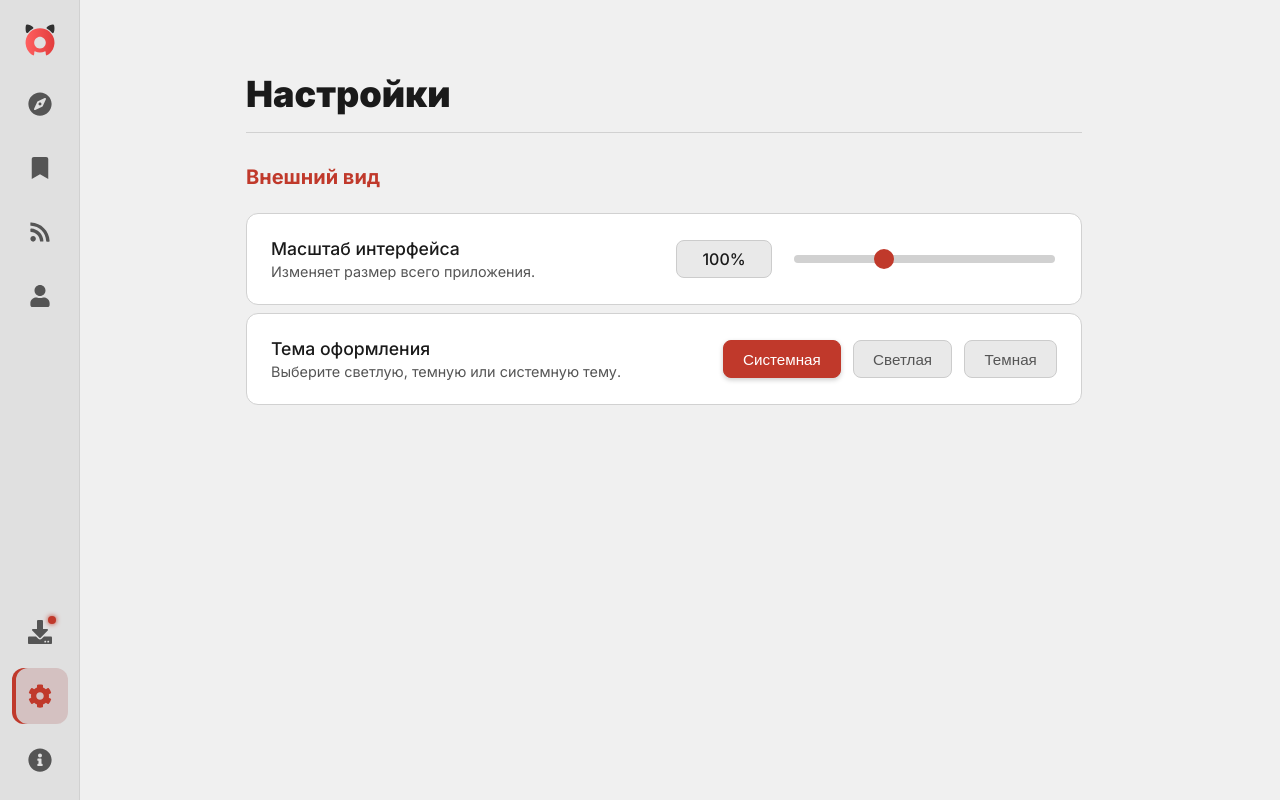
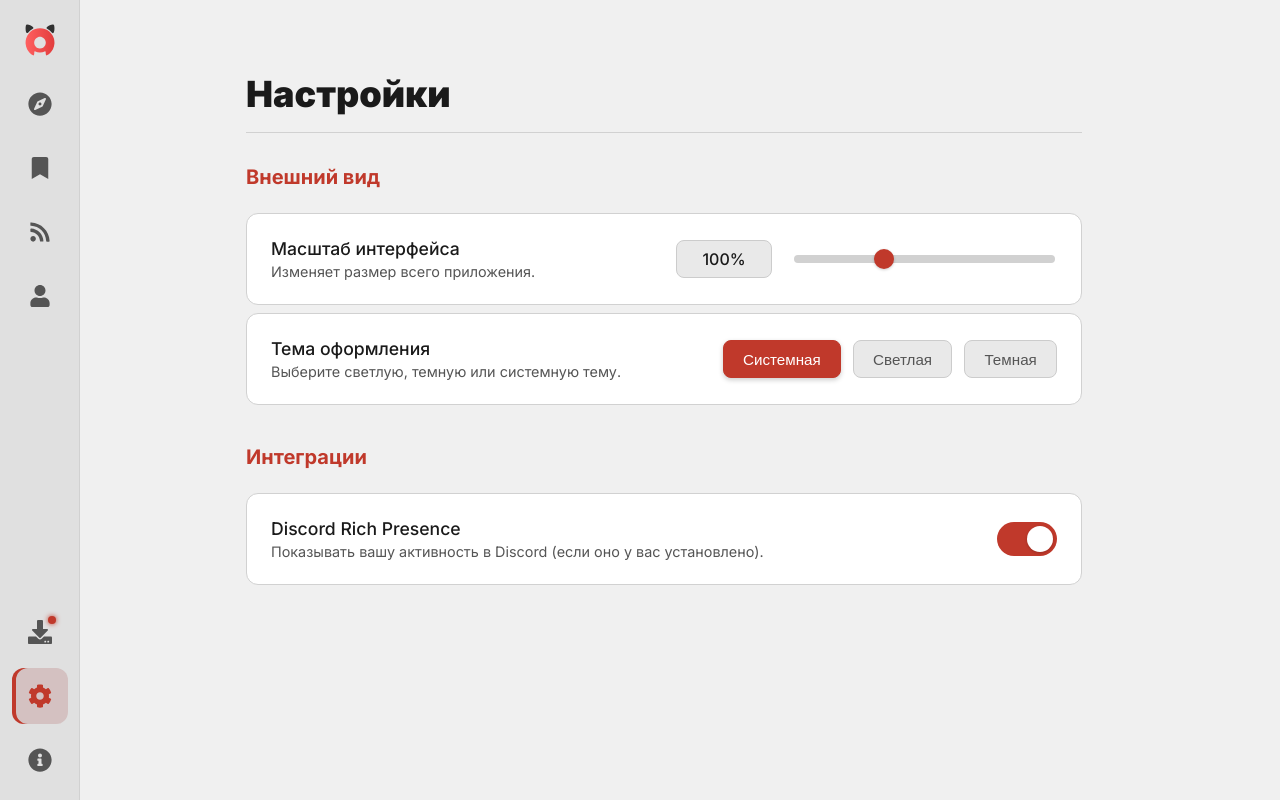
Before and after one commit to Taskov1ch-Repos/anixart-desktop, a React (Vite) app: page /settings in a window 1280 px wide. Built offline with nearby package versions, Linux system fonts and the light colour scheme; what anixartjs would draw is missing.

Commit message:
feat: возможность отключения Discord RPC

```diff
--- a/src/routes/Settings/Settings.css
+++ b/src/routes/Settings/Settings.css
@@ -9,9 +9,9 @@
 .settings-title {
 	font-size: 2.25rem;
 	font-weight: 900;
-	color: #fff;
+	color: var(--text-color);
 	margin-bottom: 2rem;
-	border-bottom: 1px solid #222;
+	border-bottom: 1px solid var(--border-color);
 	padding-bottom: 1rem;
 }
 
@@ -22,7 +22,7 @@
 .section-title {
 	font-size: 1.25rem;
 	font-weight: 700;
-	color: #E23D3D;
+	color: var(--primary-color);
 	margin-bottom: 1.5rem;
 }
 
@@ -32,8 +32,8 @@
 	justify-content: space-between;
 	align-items: center;
 	gap: 1.5rem;
-	background: #101010;
-	border: 1px solid #222;
+	background: var(--secondary-background);
+	border: 1px solid var(--border-color);
 	border-radius: 0.75rem;
 	padding: 1.5rem;
 	margin-bottom: 0.5rem;
@@ -47,14 +47,14 @@
 .setting-info label {
 	font-size: 1.1rem;
 	font-weight: 500;
-	color: #f5f5f5;
+	color: var(--text-color);
 	display: block;
 	margin-bottom: 0.25rem;
 }
 
 .setting-info p {
 	font-size: 0.9rem;
-	color: #888;
+	color: var(--navbar-icon-color);
 	margin: 0;
 }
 
@@ -64,74 +64,68 @@
 	gap: 1.25rem;
 	flex: 1;
 	min-width: 18.75rem;
+	justify-content: flex-start;
 }
 
 .scale-value {
 	font-size: 1rem;
 	font-weight: 500;
-	color: #fff;
-	background: #1f1f1f;
-	border: 1px solid #333;
+	color: var(--text-color);
+	background: var(--input-background);
+	border: 1px solid var(--input-border);
 	padding: 0.5rem 0.75rem;
 	border-radius: 0.5rem;
 	width: 4.375rem;
 	text-align: center;
 }
 
-.slider {
+input[type="range"].slider {
 	-webkit-appearance: none;
 	appearance: none;
 	width: 100%;
 	height: 0.5rem;
-	background: #222;
+	background: var(--border-color);
 	border-radius: 0.25rem;
 	outline: none;
-	transition: opacity 0.2s;
+	transition: background-color 0.2s;
 	flex: 1;
 }
 
-.slider::-webkit-slider-thumb {
+input[type="range"].slider::-webkit-slider-thumb {
 	-webkit-appearance: none;
 	appearance: none;
 	width: 1.25rem;
 	height: 1.25rem;
-	background: #E23D3D;
+	background: var(--primary-color);
 	border-radius: 50%;
 	cursor: pointer;
 	transition: background 0.2s;
+	box-shadow: 0 1px 3px rgba(0, 0, 0, 0.2);
 }
 
-.slider::-webkit-slider-thumb:hover {
-	background: #FF6060;
+input[type="range"].slider::-webkit-slider-thumb:hover {
+	background: var(--primary-color-hover);
 }
 
-.slider::-moz-range-thumb {
+input[type="range"].slider::-moz-range-thumb {
 	width: 1.25rem;
 	height: 1.25rem;
-	background: #E23D3D;
+	background: var(--primary-color);
 	border-radius: 50%;
 	cursor: pointer;
 	border: none;
 	transition: background 0.2s;
+	box-shadow: 0 1px 3px rgba(0, 0, 0, 0.2);
 }
 
-.slider::-moz-range-thumb:hover {
-	background: #FF6060;
-}
-
-.setting-control.theme-control {
-	justify-content: flex-end;
-	flex: 0 1 auto;
-	min-width: 9.375rem;
+input[type="range"].slider::-moz-range-thumb:hover {
+	background: var(--primary-color-hover);
 }
 
 .setting-control.theme-buttons {
-	display: flex;
-	gap: 0.75rem;
 	justify-content: flex-end;
 	flex-wrap: wrap;
-	flex: 1;
-	min-width: 15.625rem;
+	gap: 0.75rem;
 }
 
 .theme-button {
@@ -143,7 +137,7 @@
 	background-color: var(--input-background);
 	color: var(--navbar-icon-color);
 	cursor: pointer;
-	transition: background-color 0.2s ease, color 0.2s ease, border-color 0.2s ease;
+	transition: background-color 0.2s ease, color 0.2s ease, border-color 0.2s ease, box-shadow 0.2s ease;
 	outline: none;
 }
 
@@ -162,3 +156,92 @@
 .theme-button:focus-visible {
 	box-shadow: 0 0 0 0.1875rem color-mix(in srgb, var(--primary-color) 40%, transparent);
 }
+
+.setting-control.toggle-control {
+	justify-content: flex-end;
+	flex: 0 1 auto;
+	min-width: 3.75rem;
+}
+
+.switch {
+	position: relative;
+	display: inline-block;
+	width: 3.75rem;
+	height: 2.125rem;
+}
+
+.switch input {
+	opacity: 0;
+	width: 0;
+	height: 0;
+}
+
+.switch .slider {
+	position: absolute;
+	cursor: pointer;
+	top: 0;
+	left: 0;
+	right: 0;
+	bottom: 0;
+	background-color: var(--input-border, #ccc);
+	transition: .4s;
+}
+
+.switch .slider:before {
+	position: absolute;
+	content: "";
+	height: 1.625rem;
+	width: 1.625rem;
+	left: 0.25rem;
+	bottom: 0.25rem;
+	background-color: white;
+	transition: .4s;
+	box-shadow: 0 1px 3px rgba(0, 0, 0, 0.2);
+}
+
+input:checked+.slider {
+	background-color: var(--primary-color, #E23D3D);
+}
+
+input:focus+.slider {
+	box-shadow: 0 0 0 3px color-mix(in srgb, var(--primary-color) 30%, transparent);
+}
+
+input:checked+.slider:before {
+	transform: translateX(1.625rem);
+}
+
+.slider.round {
+	border-radius: 2.125rem;
+}
+
+.slider.round:before {
+	border-radius: 50%;
+}
+
+html[data-theme="dark"] .switch .slider {
+	background-color: var(--input-border, #333);
+}
+
+html[data-theme="dark"] .switch .slider:before {
+	background-color: #555;
+}
+
+html[data-theme="dark"] .switch input:checked+.slider {
+	background-color: var(--primary-color, #E23D3D);
+}
+
+html[data-theme="dark"] .switch input:checked+.slider:before {
+	background-color: #f0f0f0;
+}
+
+html[data-theme="dark"] .switch input:focus+.slider {
+	box-shadow: 0 0 0 3px color-mix(in srgb, var(--primary-color, #E23D3D) 30%, transparent);
+}
+
+.setting-warning {
+	font-size: 0.8rem !important;
+	color: #e67e22 !important;
+	margin-top: 0.5rem !important;
+	font-weight: 500;
+}
--- a/src/routes/Settings/Settings.tsx
+++ b/src/routes/Settings/Settings.tsx
@@ -1,5 +1,6 @@
 import React, { useState, useEffect } from "react";
 import { motion } from "framer-motion";
+import { invoke } from "@tauri-apps/api/core";
 import {
 	applyAppZoom,
 	saveAppZoom,
@@ -7,7 +8,9 @@ import {
 	loadThemePreference,
 	saveThemePreference,
 	applyTheme,
-	listenToSystemThemeChanges
+	listenToSystemThemeChanges,
+	loadRpcPreference,
+	saveRpcPreference
 } from "../../utils/settingsStore";
 import "./Settings.css";
 
@@ -23,11 +26,15 @@ const getInitialZoom = (): number => {
 export const Settings: React.FC = () => {
 	const [scale, setScale] = useState(getInitialZoom);
 	const [currentTheme, setCurrentTheme] = useState<Theme>("system");
+	const [isRpcEnabled, setIsRpcEnabled] = useState<boolean>(true);
+	const [showRpcRestartWarning, setShowRpcRestartWarning] = useState<boolean>(false);
 
 	useEffect(() => {
 		loadThemePreference().then(savedTheme => {
 			setCurrentTheme(savedTheme);
-			listenToSystemThemeChanges(savedTheme);
+		});
+		loadRpcPreference().then(savedRpcPref => {
+			setIsRpcEnabled(savedRpcPref);
 		});
 	}, []);
 
@@ -47,6 +54,21 @@ export const Settings: React.FC = () => {
 			applyTheme(newTheme);
 			saveThemePreference(newTheme);
 			listenToSystemThemeChanges(newTheme);
+		}
+	};
+
+	const handleRpcToggleChange = (event: React.ChangeEvent<HTMLInputElement>) => {
+		const newRpcState = event.target.checked;
+		setIsRpcEnabled(newRpcState);
+		saveRpcPreference(newRpcState);
+		setShowRpcRestartWarning(false);
+
+		if (newRpcState) {
+			console.log("Settings: RPC preference enabled. Restart required.");
+			setShowRpcRestartWarning(true);
+		} else {
+			console.log("Settings: Disabling RPC");
+			invoke("rpc_disconnect").catch(console.error);
 		}
 	};
 
@@ -109,7 +131,32 @@ export const Settings: React.FC = () => {
 							</button>
 						</div>
 					</div>
+				</section>
 
+				<section className="settings-section">
+					<h2 className="section-title">Интеграции</h2>
+					<div className="setting-item">
+						<div className="setting-info">
+							<label htmlFor="rpc-toggle">Discord Rich Presence</label>
+							<p>Показывать вашу активность в Discord (если оно у вас установлено).</p>
+							{showRpcRestartWarning && (
+								<p className="setting-warning">
+									⚠️ Требуется перезапуск приложения для активации Discord RPC.
+								</p>
+							)}
+						</div>
+						<div className="setting-control toggle-control">
+							<label className="switch">
+								<input
+									type="checkbox"
+									id="rpc-toggle"
+									checked={isRpcEnabled}
+									onChange={handleRpcToggleChange}
+								/>
+								<span className="slider round"></span>
+							</label>
+						</div>
+					</div>
 				</section>
 			</div>
 		</motion.div>
--- a/src/utils/settingsStore.ts
+++ b/src/utils/settingsStore.ts
@@ -3,9 +3,10 @@ import { LazyStore } from "@tauri-apps/plugin-store";
 const isTauri = !!(window as any).__TAURI__;
 
 export type Theme = "system" | "light" | "dark";
+
 const THEME_KEY = "appTheme";
-
 const APP_ZOOM_KEY = "appZoom";
+const DISCORD_RPC_ENABLED_KEY = "discordRpcEnabled";
 
 let tauriStore: LazyStore | null = null;
 
@@ -134,3 +135,37 @@ export const listenToSystemThemeChanges = (currentPreference: Theme) => {
 		systemThemeListener = null;
 	}
 };
+
+export const loadRpcPreference = async (): Promise<boolean> => {
+	let enabled: boolean | undefined | null = undefined;
+	try {
+		if (isTauri) {
+			const store = getTauriStore();
+			enabled = await store?.get<boolean>(DISCORD_RPC_ENABLED_KEY) ?? true;
+		} else {
+			const enabledStr = localStorage.getItem(DISCORD_RPC_ENABLED_KEY);
+			enabled = enabledStr === null ? true : enabledStr === 'true';
+		}
+	} catch (error) {
+		console.error("Failed to load RPC preference, defaulting to true.", error);
+		enabled = true;
+	}
+
+	return !!enabled;
+};
+
+export const saveRpcPreference = async (enabled: boolean) => {
+	try {
+		if (isTauri) {
+			const store = getTauriStore();
+			if (store) {
+				await store.set(DISCORD_RPC_ENABLED_KEY, enabled);
+				await store.save();
+			} else { console.error("Tauri store is not available to save RPC preference."); }
+		} else {
+			localStorage.setItem(DISCORD_RPC_ENABLED_KEY, enabled.toString());
+		}
+	} catch (error) {
+		console.error("Failed to save RPC preference.", error);
+	}
+};
```
Also changed, not shown: src/contexts/RPCContext.tsx (+56 -17 lines), 1 other file (tests, documents, lock files or other folders).
